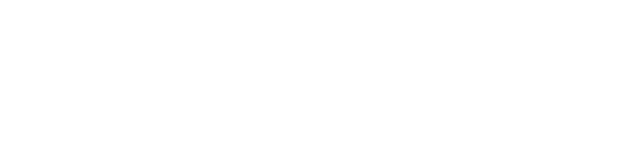
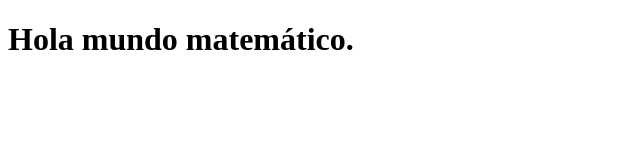
Before and after one commit to xokas/mates.github.io, a plain HTML site: page index.htm in a window 1280 px wide. Shown: the whole page, without its empty margins (0-640 px from the left). Drawn offline with Linux system fonts and the light colour scheme.

Commit message:
first lines

```diff
--- a/index.htm
+++ b/index.htm
@@ -3,7 +3,7 @@
 	<head>
 		<title>Ejercicios de Matem&aacute;ticas</title>
 		<link rel="stylesheet" href="./css/styles.css" />
-		<script src="./js/scripts.js" />
+		<script src="./js/scripts.js" ></script>
 	</head>
 	<body>
 		<h1>Hola mundo matem&aacute;tico.</h1>
```
